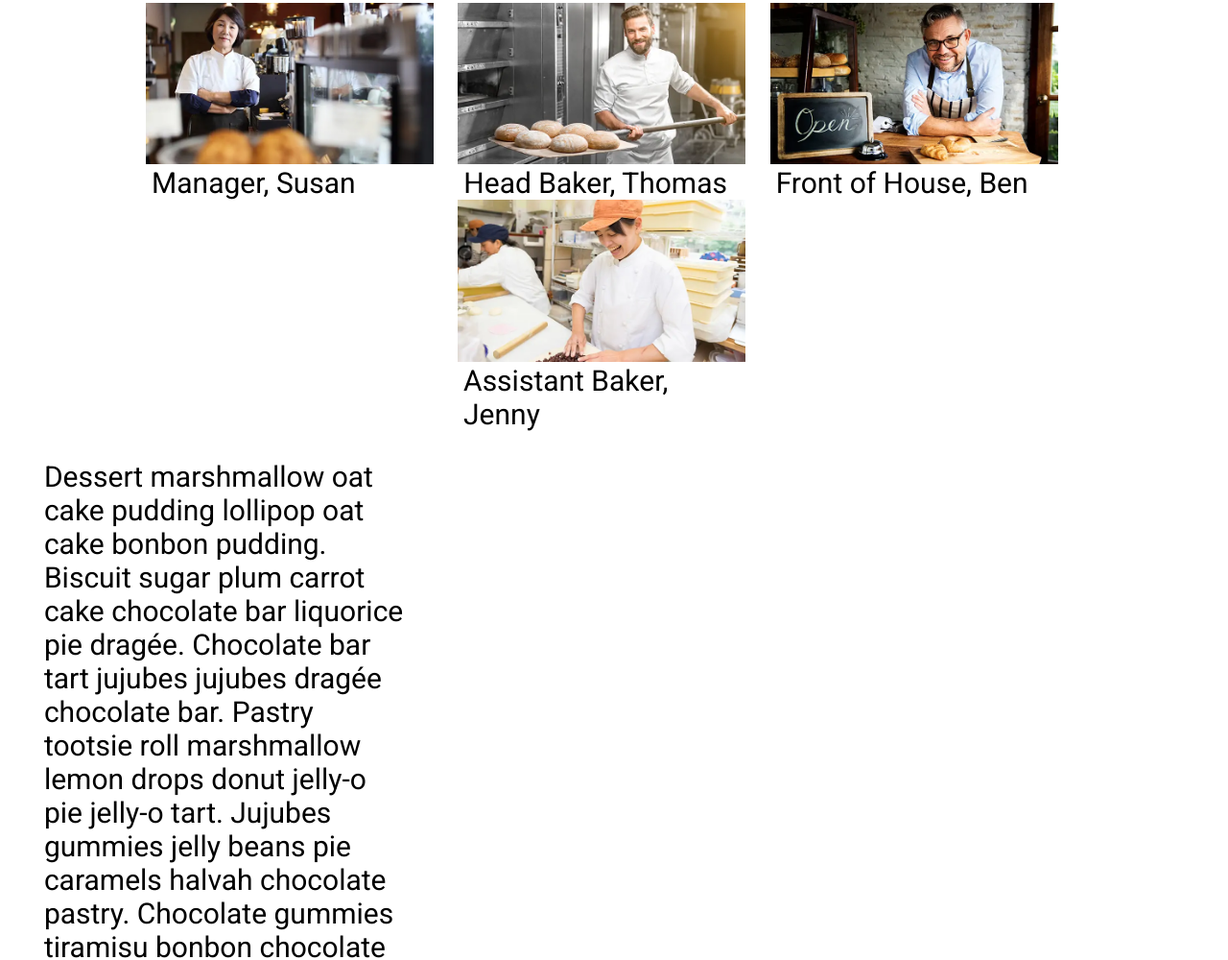
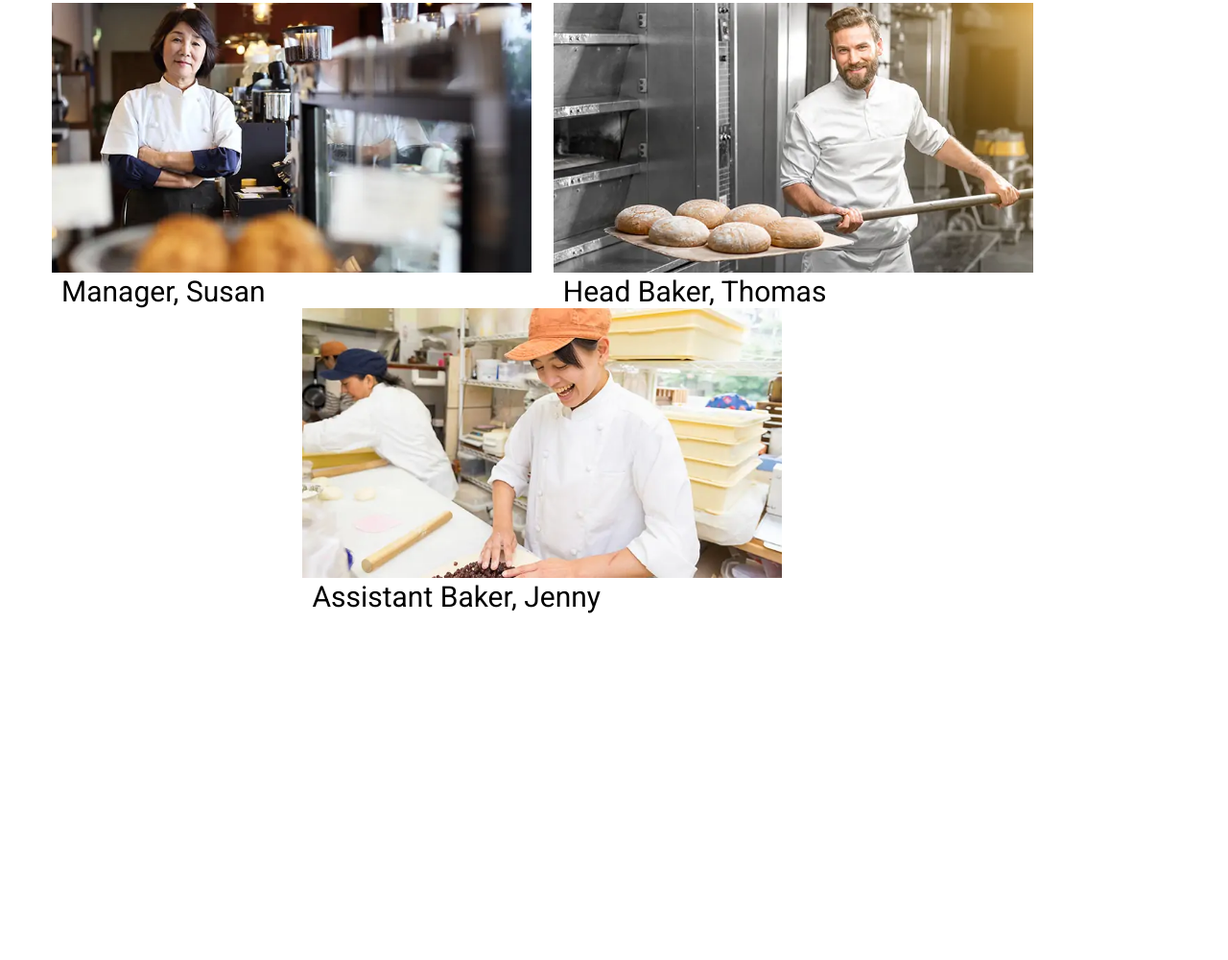
Before and after one commit to hlmnicholson/business-site, a plain HTML site: page index.html in a window 1280 px wide. Shown: the part 2743-3743 px from the top of the page at 96% size. After the commit the page ends 3390 px from the top, so only its background shows below. Drawn offline with Linux system fonts and the light colour scheme.

Commit message:
layout arrange

```diff
--- a/index.html
+++ b/index.html
@@ -38,7 +38,7 @@
          <img src="./resources/images/cakes/Mars-Bar-Cake-S-01.jpg" alt="">
 
    </section>
-   <section class="gallery">
+   <section class="cake-gallery">
     <!-- <h2 style="text-align: center">Our Cakes</h2> -->
     <div id="cakes">
       <figure>
@@ -79,7 +79,7 @@
     </p>
   </div>
   </section>
-  <section class="bottom">
+  <section class="team-gallery">
     <h2>Our Team</h2>
     <div id="team">
       <figure>
@@ -90,26 +90,19 @@
         <img class="staff-member" src="./resources/images/staff/baker.webp" alt="Image of Head Baker, Thomas">
         <figcaption>Head Baker, Thomas</figcaption>
       </figure>
-      <figure>
+      <!-- <figure>
         <img class="staff-member" src="./resources/images/staff/front-of-house.webp" alt="Image of Front of House, Ben">
         <figcaption>Front of House, Ben</figcaption>
-      </figure>
+      </figure> -->
       <figure>
         <img class="staff-member" src="./resources/images/staff/kitchen-prep.webp" alt="Image of Assistant Baker, Jenny">
         <figcaption>Assistant Baker, Jenny</figcaption>
       </figure>
     </div>
-      <div class="staff-info">
-        <p>Dessert marshmallow oat cake pudding lollipop oat cake bonbon pudding.
-          Biscuit sugar plum carrot cake chocolate bar liquorice pie dragée.
-          Chocolate bar tart jujubes jujubes dragée chocolate bar. Pastry tootsie
-          roll marshmallow lemon drops donut jelly-o pie jelly-o tart. Jujubes gummies
-          jelly beans pie caramels halvah chocolate pastry. Chocolate gummies tiramisu
-          bonbon chocolate cake chocolate bar jelly jujubes. Wafer shortbread liquorice
-          donut dragée. Halvah ice cream biscuit muffin shortbread brownie marzipan
-          ice cream. </p>
-      </div>
   </section>
   </main>
+  <footer>
+
+  </footer>
   </body>
 </html>
--- a/resources/css/styles.css
+++ b/resources/css/styles.css
@@ -130,12 +130,9 @@ main {
 
 }
 
-section {
+.cake-gallery {
+  /* margin-top: 3%; */
   display: flex;
-}
-
-.gallery {
-  /* margin-top: 3%; */
   justify-content: space-between;
   padding-top: 3%;
 }
@@ -143,17 +140,6 @@ section {
 .cake-info {
   max-width: 30%;
   margin-right: 3%;
-}
-
-.staff-info {
-  max-width: 30%;
-  margin-left: 3%;
-}
-
-.container {
-  display: flex;
-  max-width: 65%;
-  flex-wrap: wrap;
 }
 
 #cakes {
@@ -168,12 +154,6 @@ figure {
   margin: 0;
   margin-right: 2%;
 }
-.container > figure > img {
-  /* max-width: 30%; */
-
-  height: auto;
-
-}
 
 figcaption {
   font-size: 3rem;
@@ -184,18 +164,17 @@ figcaption {
   max-width: 300px;
 }
 
-.bottom {
-  flex-direction: column;
+.team-gallery {
 }
 
 #team {
   display: flex;
-  max-width: 100%;
+  max-width: 90%;
   flex-wrap: wrap;
   justify-content: center;
 }
 .staff-member {
-  width: 300px;
+  max-width: 500px;
   /* height: 200px;
   object-fit: cover; */
 
```
